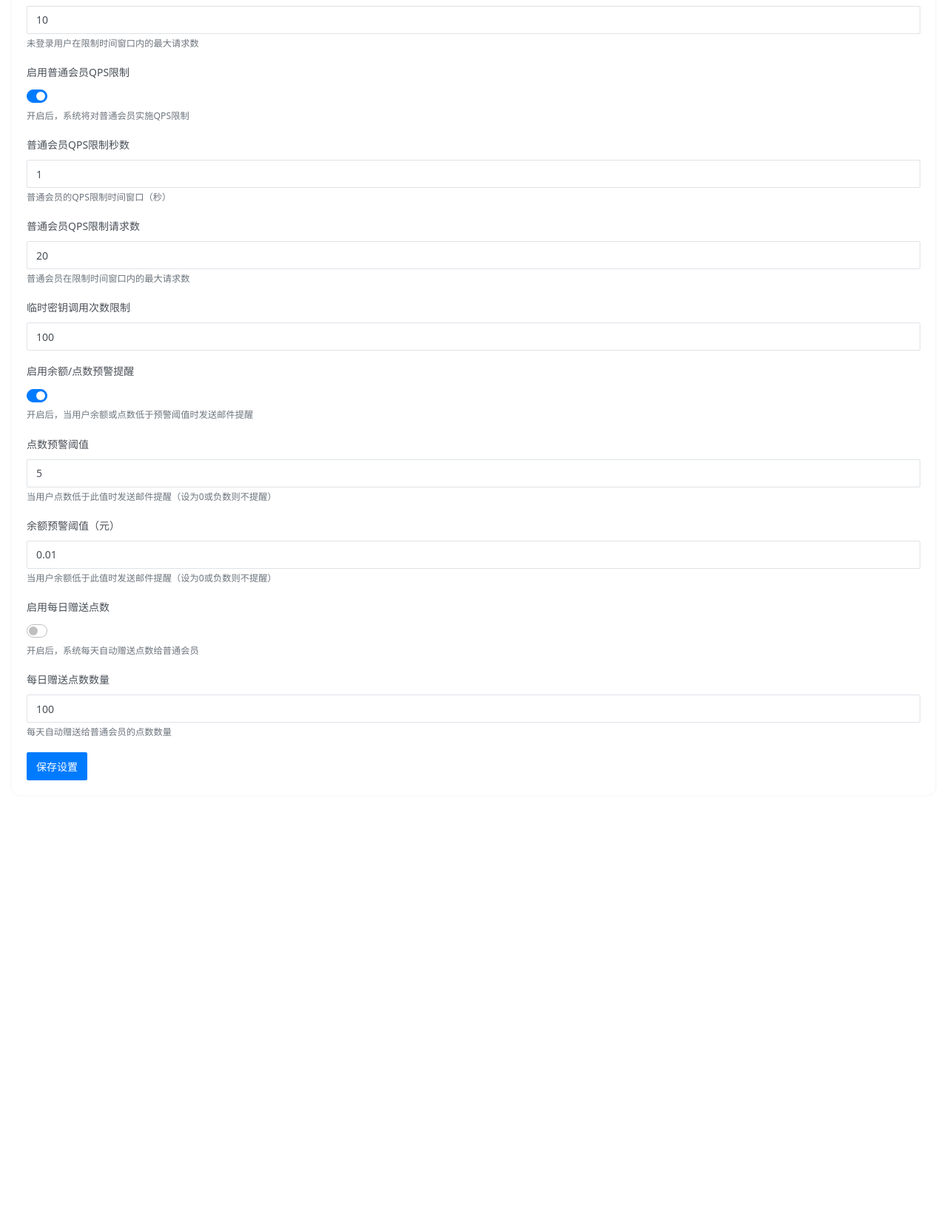
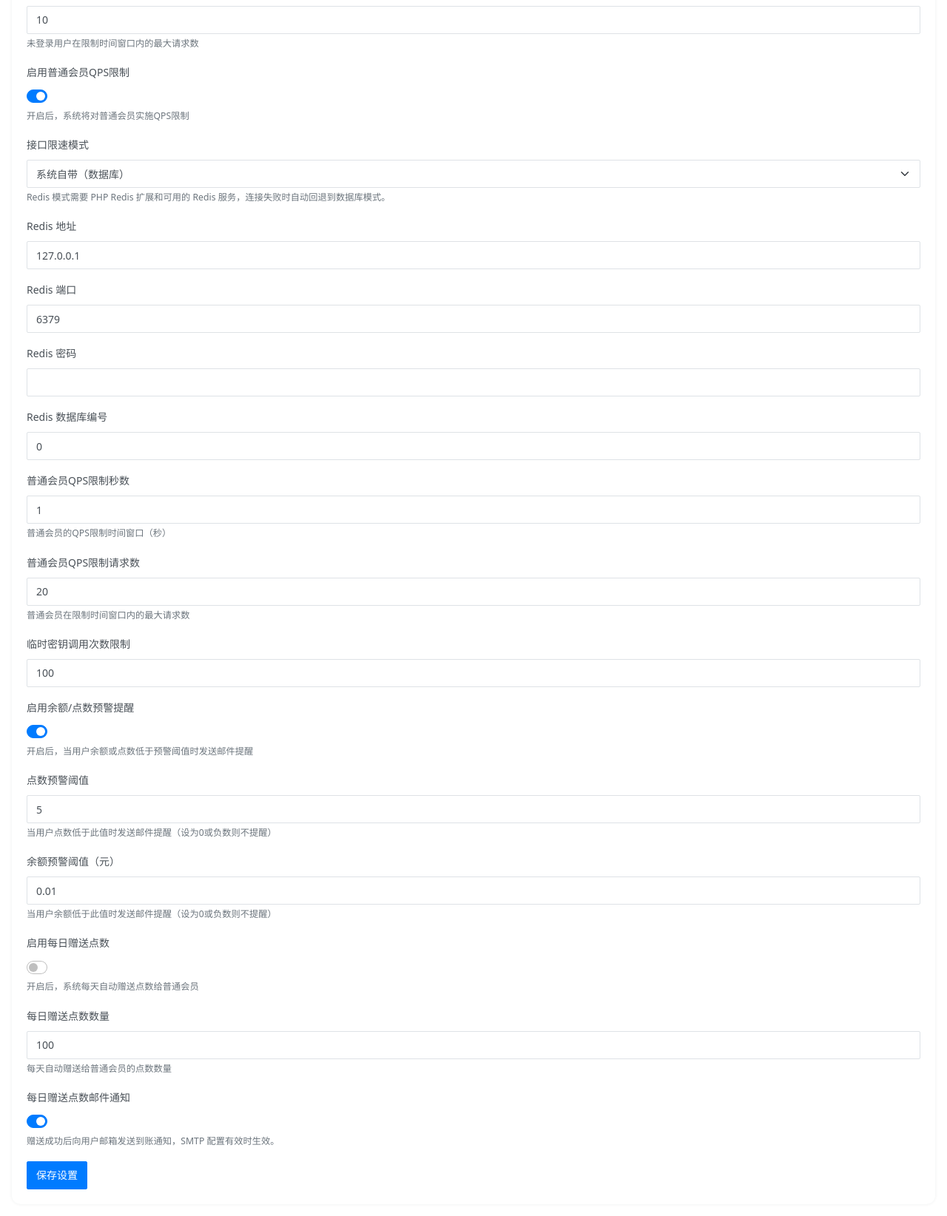
Before and after one commit to huliaiya/huliapi, a PHP site: page /admin/settings.php in a window 1280 px wide, after a click on "功能设置". Shown: the part 661-2305 px from the top of the page at 74% size. Before the commit the page ends 1716 px from the top, so only its background shows below. Run offline with PHP 8.4, Linux system fonts and the light colour scheme; a user stored in the database is signed in; data comes from the database, SQL or seed files in the repository; some libraries are stand-ins or nearby versions.

Commit message:
feat: add redis rate limiting and points notifications Co-authored-by: monkeycode-ai <monkeycode-ai@chaitin.com>

```diff
--- a/admin/settings.php
+++ b/admin/settings.php
@@ -10,26 +10,27 @@ $settings_keys = [
     'site_name', 'site_description', 'copyright_info', 'allow_registration', 'allow_temp_key',
     'temp_key_duration', 'temp_key_limit',
     'mail_smtp_host', 'mail_smtp_port', 'mail_smtp_secure', 'mail_smtp_user', 'mail_smtp_pass',
-    'mail_reg_enabled', 'mail_forgot_enabled', 'enable_free_qps_limit', 'free_qps_seconds', 'free_qps_limit', 'enable_member_qps_limit', 'member_qps_seconds', 'member_qps_limit', 'warn_points_threshold', 'warn_balance_threshold', 'enable_warn_notification', 'enable_daily_points', 'daily_free_points'
+    'mail_reg_enabled', 'mail_forgot_enabled', 'qps_mode', 'redis_host', 'redis_port', 'redis_password', 'redis_database', 'enable_free_qps_limit', 'free_qps_seconds', 'free_qps_limit', 'enable_member_qps_limit', 'member_qps_seconds', 'member_qps_limit', 'warn_points_threshold', 'warn_balance_threshold', 'enable_warn_notification', 'enable_daily_points', 'daily_free_points', 'enable_daily_points_notification'
 ];
 $defaults = [
     'site_name' => 'huliapi', 'site_description' => 'huliapi致力于为用户提供稳定、高效的API接口服务，包含随机一言、工具类API等多种接口', 'copyright_info' => 'Copyright © 2025-2026 huliapi 版权所有',
     'allow_registration' => 1, 'allow_temp_key' => 1, 'temp_key_duration' => 24, 'temp_key_limit' => 100,
     'mail_smtp_host' => '', 'mail_smtp_port' => '465', 'mail_smtp_secure' => 'ssl', 'mail_smtp_user' => '', 'mail_smtp_pass' => '',
     'mail_reg_enabled' => 0, 'mail_forgot_enabled' => 0,
+    'qps_mode' => 'database', 'redis_host' => '127.0.0.1', 'redis_port' => 6379, 'redis_password' => '', 'redis_database' => 0,
     'enable_free_qps_limit' => 1, 'free_qps_seconds' => 1, 'free_qps_limit' => 10, 'enable_member_qps_limit' => 1, 'member_qps_seconds' => 1, 'member_qps_limit' => 20,
-    'warn_points_threshold' => 5, 'warn_balance_threshold' => 0.01, 'enable_warn_notification' => 1, 'enable_daily_points' => 0, 'daily_free_points' => 100
+    'warn_points_threshold' => 5, 'warn_balance_threshold' => 0.01, 'enable_warn_notification' => 1, 'enable_daily_points' => 0, 'daily_free_points' => 100, 'enable_daily_points_notification' => 1
 ];
 try {
     $pdo = new PDO("mysql:host=" . DB_HOST . ";dbname=" . DB_NAME . ";charset=" . DB_CHARSET, DB_USER, DB_PASS);
     $pdo->setAttribute(PDO::ATTR_ERRMODE, PDO::ERRMODE_EXCEPTION);
-    $init_sql = "INSERT IGNORE INTO huli_settings (setting_key, setting_value) VALUES ('site_name', 'huliapi'), ('site_description', 'huliapi致力于为用户提供稳定、高效的API接口服务，包含随机一言、工具类API等多种接口'), ('copyright_info', 'Copyright © 2025-2026 huliapi 版权所有'), ('allow_registration', '1'), ('allow_temp_key', '1'), ('temp_key_duration', '24'), ('temp_key_limit', '100'), ('mail_smtp_host', ''), ('mail_smtp_port', '465'), ('mail_smtp_secure', 'ssl'), ('mail_smtp_user', ''), ('mail_smtp_pass', ''), ('mail_reg_enabled', '0'), ('mail_forgot_enabled', '0'), ('enable_free_qps_limit', '1'), ('free_qps_seconds', '1'), ('free_qps_limit', '10'), ('enable_member_qps_limit', '1'), ('member_qps_seconds', '1'), ('member_qps_limit', '20'), ('warn_points_threshold', '5'), ('warn_balance_threshold', '0.01'), ('enable_warn_notification', '1'), ('enable_daily_points', '0'), ('daily_free_points', '100');";
+    $init_sql = "INSERT IGNORE INTO huli_settings (setting_key, setting_value) VALUES ('site_name', 'huliapi'), ('site_description', 'huliapi致力于为用户提供稳定、高效的API接口服务，包含随机一言、工具类API等多种接口'), ('copyright_info', 'Copyright © 2025-2026 huliapi 版权所有'), ('allow_registration', '1'), ('allow_temp_key', '1'), ('temp_key_duration', '24'), ('temp_key_limit', '100'), ('mail_smtp_host', ''), ('mail_smtp_port', '465'), ('mail_smtp_secure', 'ssl'), ('mail_smtp_user', ''), ('mail_smtp_pass', ''), ('mail_reg_enabled', '0'), ('mail_forgot_enabled', '0'), ('qps_mode', 'database'), ('redis_host', '127.0.0.1'), ('redis_port', '6379'), ('redis_password', ''), ('redis_database', '0'), ('enable_free_qps_limit', '1'), ('free_qps_seconds', '1'), ('free_qps_limit', '10'), ('enable_member_qps_limit', '1'), ('member_qps_seconds', '1'), ('member_qps_limit', '20'), ('warn_points_threshold', '5'), ('warn_balance_threshold', '0.01'), ('enable_warn_notification', '1'), ('enable_daily_points', '0'), ('daily_free_points', '100'), ('enable_daily_points_notification', '1');";
     $pdo->exec($init_sql);
     if ($_SERVER['REQUEST_METHOD'] === 'POST') {
         $pdo->beginTransaction();
         $stmt = $pdo->prepare("UPDATE huli_settings SET setting_value = ? WHERE setting_key = ?");
         foreach ($settings_keys as $key) {
-            if(in_array($key, ['allow_registration', 'allow_temp_key', 'mail_reg_enabled', 'mail_forgot_enabled', 'enable_warn_notification', 'enable_daily_points'])) {
+            if(in_array($key, ['allow_registration', 'allow_temp_key', 'mail_reg_enabled', 'mail_forgot_enabled', 'enable_warn_notification', 'enable_daily_points', 'enable_daily_points_notification'])) {
                 $value = isset($_POST[$key]) ? '1' : '0';
             } else {
                 $value = isset($_POST[$key]) ? trim($_POST[$key]) : '';
@@ -150,8 +151,32 @@ $current_page = basename($_SERVER['PHP_SELF']);
         <input type="checkbox" class="form-check-input" id="enable_member_qps_limit" name="enable_member_qps_limit" value="1" <?php echo $settings['enable_member_qps_limit'] ? 'checked' : ''; ?>>
         <label class="form-check-label" for="enable_member_qps_limit"></label>
     </div>
-    <small class="form-text">开启后，系统将对普通会员实施QPS限制</small>
+                 <small class="form-text">开启后，系统将对普通会员实施QPS限制</small>
 </div>
+                <div class="mb-3">
+                  <label for="qps_mode" class="form-label">接口限速模式</label>
+                  <select class="form-select" id="qps_mode" name="qps_mode">
+                    <option value="database" <?php echo ($settings['qps_mode'] ?? 'database') === 'database' ? 'selected' : ''; ?>>系统自带（数据库）</option>
+                    <option value="redis" <?php echo ($settings['qps_mode'] ?? 'database') === 'redis' ? 'selected' : ''; ?>>Redis</option>
+                  </select>
+                  <small class="form-text">Redis 模式需要 PHP Redis 扩展和可用的 Redis 服务，连接失败时自动回退到数据库模式。</small>
+                </div>
+                <div class="mb-3">
+                  <label for="redis_host" class="form-label">Redis 地址</label>
+                  <input class="form-control" type="text" id="redis_host" name="redis_host" value="<?php echo htmlspecialchars($settings['redis_host'] ?? '127.0.0.1'); ?>">
+                </div>
+                <div class="mb-3">
+                  <label for="redis_port" class="form-label">Redis 端口</label>
+                  <input class="form-control" type="number" id="redis_port" name="redis_port" value="<?php echo htmlspecialchars($settings['redis_port'] ?? 6379); ?>">
+                </div>
+                <div class="mb-3">
+                  <label for="redis_password" class="form-label">Redis 密码</label>
+                  <input class="form-control" type="password" id="redis_password" name="redis_password" value="<?php echo htmlspecialchars($settings['redis_password'] ?? ''); ?>">
+                </div>
+                <div class="mb-3">
+                  <label for="redis_database" class="form-label">Redis 数据库编号</label>
+                  <input class="form-control" type="number" min="0" id="redis_database" name="redis_database" value="<?php echo htmlspecialchars($settings['redis_database'] ?? 0); ?>">
+                </div>
                 <div class="mb-3">
                   <label for="member_qps_seconds" class="form-label">普通会员QPS限制秒数</label>
                   <input class="form-control" type="number" id="member_qps_seconds" name="member_qps_seconds" value="<?php echo htmlspecialchars($settings['member_qps_seconds']); ?>" placeholder="请输入普通会员QPS限制秒数">
@@ -195,7 +220,15 @@ $current_page = basename($_SERVER['PHP_SELF']);
                 <div class="mb-3">
                   <label for="daily_free_points" class="form-label">每日赠送点数数量</label>
                   <input class="form-control" type="number" id="daily_free_points" name="daily_free_points" value="<?php echo htmlspecialchars($settings['daily_free_points']); ?>" placeholder="请输入每日赠送点数数量">
-                  <small class="form-text">每天自动赠送给普通会员的点数数量</small>
+                 <small class="form-text">每天自动赠送给普通会员的点数数量</small>
+                </div>
+                <div class="mb-3">
+                  <label class="form-label">每日赠送点数邮件通知</label>
+                  <div class="form-check form-switch">
+                    <input type="checkbox" class="form-check-input" id="enable_daily_points_notification" name="enable_daily_points_notification" value="1" <?php echo ($settings['enable_daily_points_notification'] ?? 1) ? 'checked' : ''; ?>>
+                    <label class="form-check-label" for="enable_daily_points_notification"></label>
+                  </div>
+                  <small class="form-text">赠送成功后向用户邮箱发送到账通知，SMTP 配置有效时生效。</small>
                 </div>
                 <div>
                   <button type="submit" class="btn btn-primary me-1">保存设置</button>
--- a/install/install.sql
+++ b/install/install.sql
@@ -305,6 +305,11 @@ INSERT INTO `huli_settings` (`setting_key`,`setting_value`) VALUES
 ('temp_key_duration','24'),
 ('temp_key_limit','100'),
 ('enable_free_qps_limit','1'),
+('qps_mode','database'),
+('redis_host','127.0.0.1'),
+('redis_port','6379'),
+('redis_password',''),
+('redis_database','0'),
 ('free_qps_seconds','1'),
 ('free_qps_limit','10'),
 ('enable_member_qps_limit','1'),
@@ -313,6 +318,7 @@ INSERT INTO `huli_settings` (`setting_key`,`setting_value`) VALUES
 ('warn_points_threshold','5'),
 ('warn_balance_threshold','0.01'),
 ('enable_warn_notification','1'),
+('enable_daily_points_notification','1'),
 ('enable_daily_points','0'),
 ('daily_free_points','100');
 
```
Also changed, not shown: common/security/api_auth.php (+55 -13 lines).
